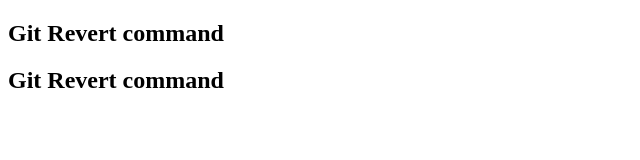
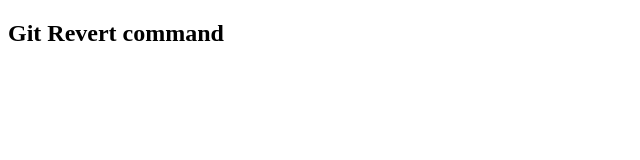
Before and after one commit to SyedImran15/Git-Revert-Command, a plain HTML site: page index.html in a window 1280 px wide. Shown: the whole page, without its empty margins (0-640 px from the left). Drawn offline with Linux system fonts and the light colour scheme.

Commit message:
Revert "second"
This reverts commit 8b1152df7d75cfe19370c8388728e4cc4434c259.

```diff
--- a/index.html
+++ b/index.html
@@ -7,6 +7,5 @@
 </head>
 <body>
     <h2>Git Revert command</h2>
-     <h2>Git Revert command</h2>
 </body>
 </html>
```
